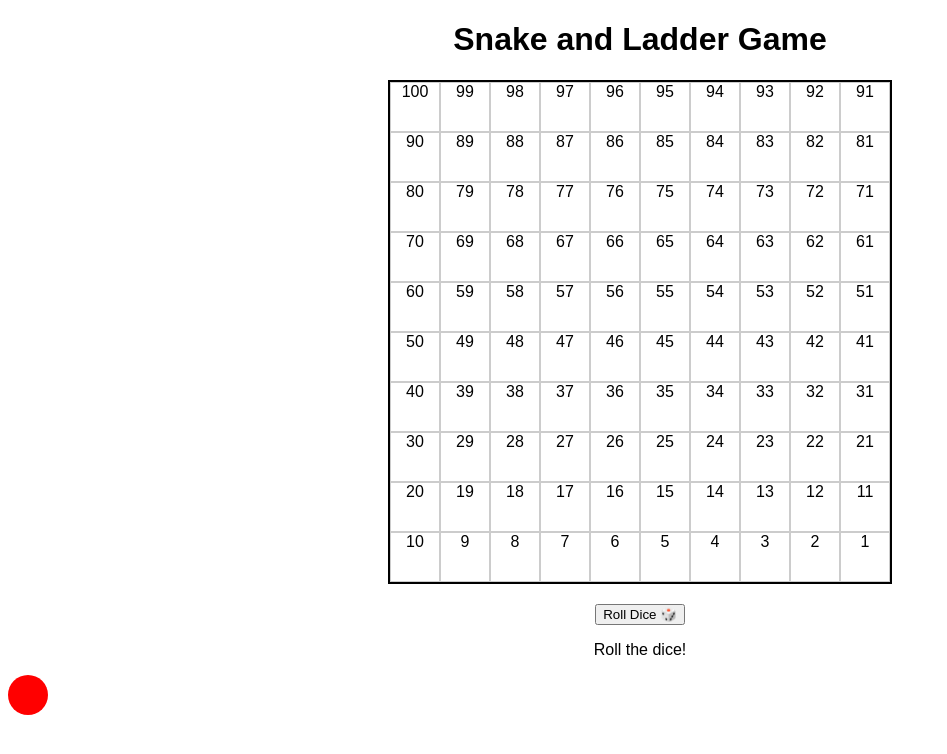
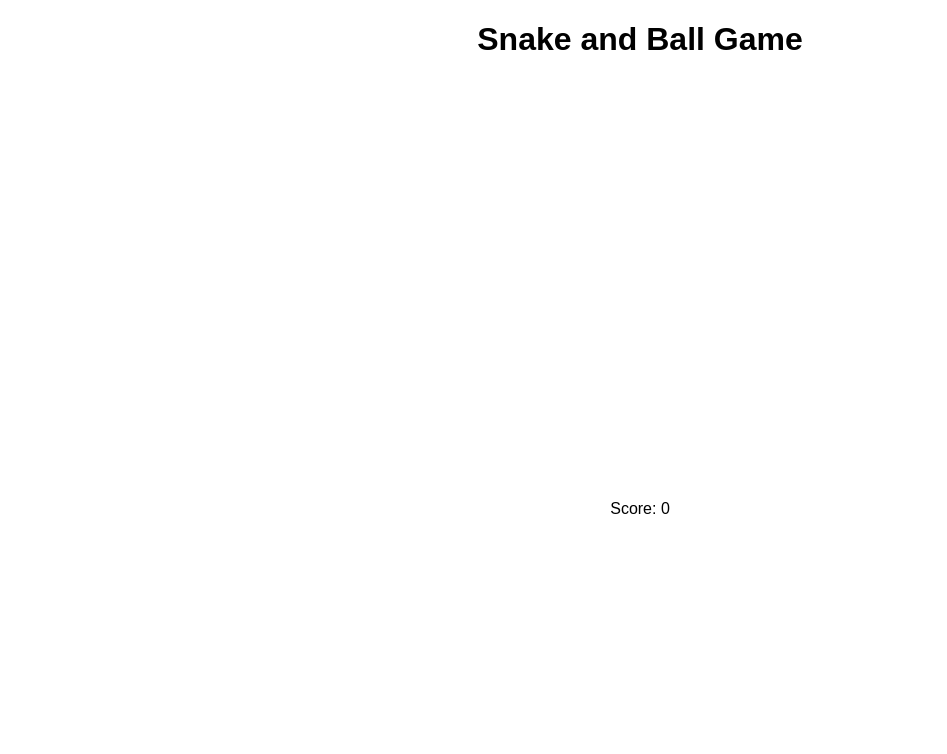
Before and after one commit to SahilVarma123/Game1, a plain HTML site: page index.html in a window 1280 px wide. Shown: the whole page, without its empty margins (0-947 px from the left). Drawn offline with Linux system fonts and the light colour scheme.

Commit message:
Update index.html

```diff
--- a/index.html
+++ b/index.html
@@ -2,15 +2,18 @@
 <html lang="en">
 <head>
   <meta charset="UTF-8">
-  <title>Snake and Ladder</title>
+  <title>Snake and Ball Game</title>
   <link rel="stylesheet" href="style.css">
 </head>
 <body>
-  <h1>Snake and Ladder Game</h1>
-  <div id="board"></div>
-  <button onclick="rollDice()">Roll Dice 🎲</button>
-  <p id="dice">Roll the dice!</p>
-  <div id="player" class="player"></div>
+  <h1>Snake and Ball Game</h1>
+  <canvas id="gameCanvas" width="400" height="400"></canvas>
+  <p id="score">Score: 0</p>
+
+  <!-- Audio elements -->
+  <audio id="eatSound" src="eat.mp3"></audio>
+  <audio id="gameOverSound" src="gameover.mp3"></audio>
+  <audio id="bgMusic" src="background.mp3" loop autoplay></audio>
 
   <script src="script.js"></script>
 </body>
```
